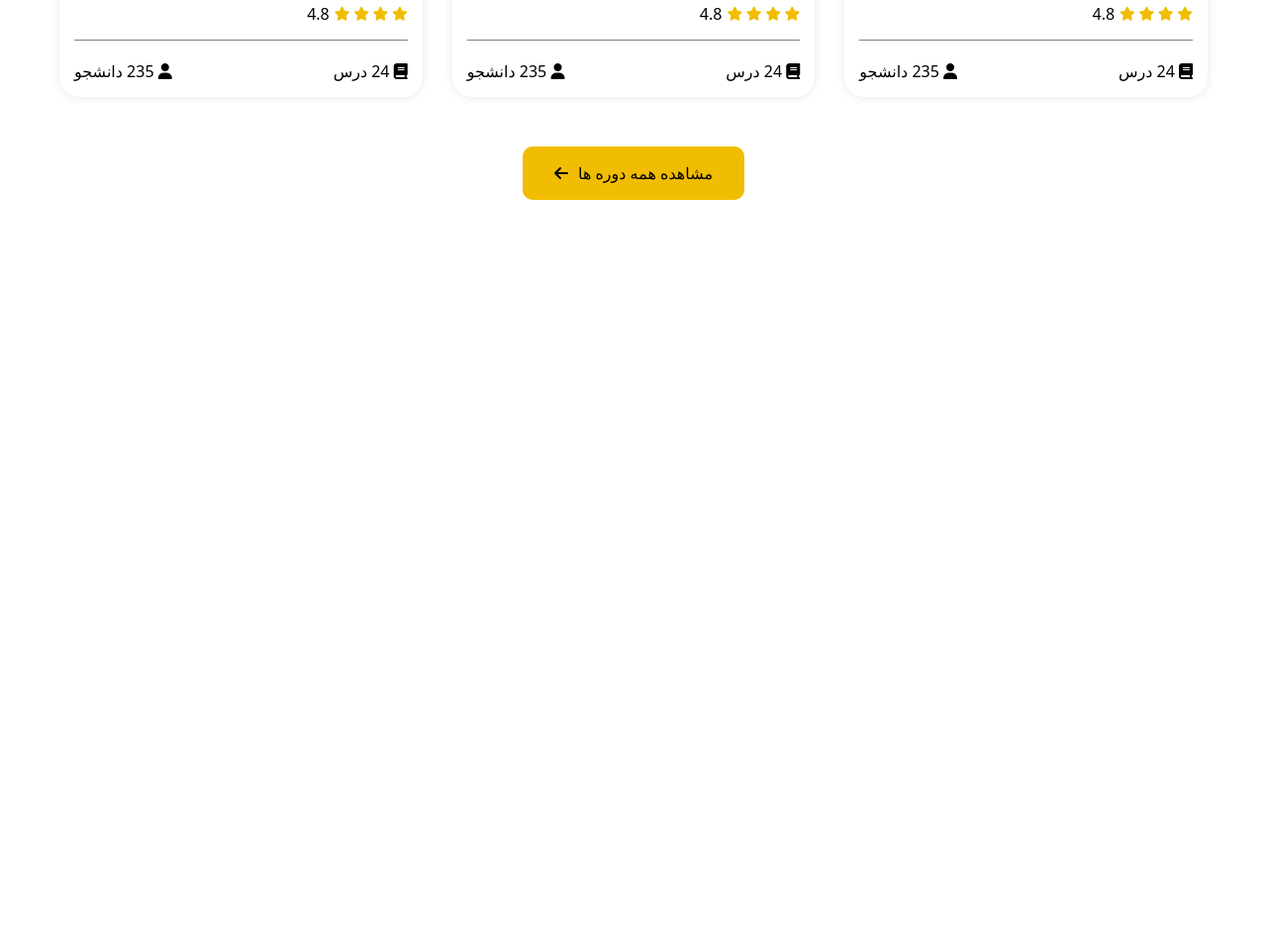
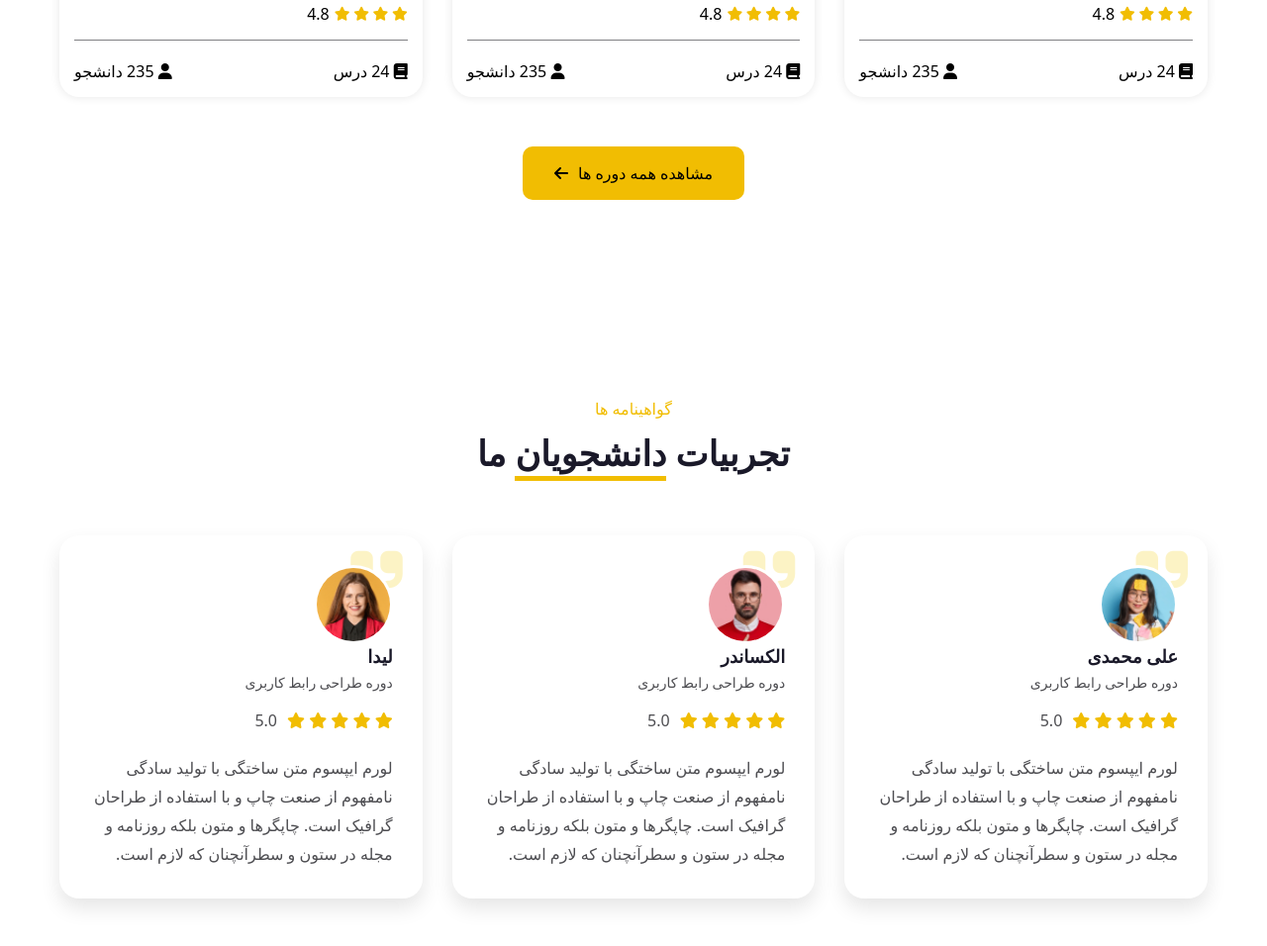
Before and after one commit to MahmoodHashem/eduko-landing-page-project, a plain HTML site: page index.html in a window 1280 px wide. Shown: the part 2378-3334 px from the top of the page at 99% size. Before the commit the page ends 2680 px from the top, so only its background shows below. Drawn offline with Linux system fonts and the light colour scheme.

Commit message:
add testimonial section

```diff
--- /dev/null
+++ b/css/testimonila.css
@@ -0,0 +1,160 @@
+
+
+
+
+.testimonial {
+    padding: 10rem 0;
+    background-color: white;
+}
+
+
+.testimonial__container {
+    max-width: 120rem;
+    margin: 0 auto;
+    padding: 0 2rem;
+}
+
+.testimonial__header {
+    text-align: center;
+    margin-bottom: 6rem;
+}
+
+.testimonial__label {
+    font-size: 1.6rem;
+    color: var(--color-primary-500);
+    display: block;
+    margin-bottom: 1rem;
+}
+
+
+.testimonial__title {
+    font-size: 3.5rem;
+    color: var(--color-dark-500);
+}
+
+.testimonial__title-highlight {
+    font-size: inherit;
+    position: relative;
+    display: inline-block;
+}
+
+.testimonial__title-highlight::after {
+    content: '';
+    position: absolute;
+    bottom: -0.5rem;
+    right: 0;
+    left: 0;
+    width: 100%;
+    height: 0.5rem;
+    background-color: var(--color-primary-500);
+}
+
+.testimonial__grid {
+    display: grid;
+    grid-template-columns: repeat(3, 1fr);
+    gap: 3rem;
+}
+
+.testimonial__card {
+    background-color: white;
+    padding: 3rem;
+    border-radius: 2rem;
+    box-shadow: 0 1rem 2rem rgba(0, 0, 0, 0.1);
+    position: relative;
+    transition: all 0.3s ease-in;
+    -webkit-border-radius: 2rem;
+    -moz-border-radius: 2rem;
+    -ms-border-radius: 2rem;
+    -o-border-radius: 2rem;
+    -webkit-transition: all 0.3s ease-in;
+    -moz-transition: all 0.3s ease-in;
+    -ms-transition: all 0.3s ease-in;
+    -o-transition: all 0.3s ease-in;
+    z-index: 1;
+}
+
+
+
+.testimonial__card-quote {
+    position: absolute;
+    top: 0.5rem;
+    right: 2rem;
+    color: var(--color-primary-300);
+    opacity: 0.5;
+    font-size: 6rem;
+    z-index: 0;
+}
+
+.testimonial-card__header {
+    display: flex;
+    flex-direction: column;
+    gap: 1.5rem;
+    align-items: start;
+    margin-bottom: 2rem;
+
+}
+
+.testimonial-card__img {
+    width: 8rem;
+    height: 8rem;
+    border-radius: 50%;
+    -webkit-border-radius: 50%;
+    -moz-border-radius: 50%;
+    -ms-border-radius: 50%;
+    -o-border-radius: 50%;
+    z-index: 1;
+    position: relative;
+    border: 3px solid white;
+    outline-offset: 3px;
+
+}
+
+
+.testimonial-card__info {
+    display: flex;
+    flex-direction: column;
+    gap: 0.5rem;
+}
+
+.testimonial-card__name {
+    font-size: 1.8rem;
+    color: var(--color-dark-500);
+}
+
+
+.testimonial-card__course {
+    font-size: 1.4rem;
+    color: var(--color-dark-400);
+}
+
+
+.testimonial-card__rating {
+    display: flex;
+    align-items: center;
+    gap: 1rem;
+}
+
+.testimonial-card__stars {
+    color: var(--color-primary-500);
+    font-size: 1.6rem;
+}
+
+.testimonial-card__text {
+    font-size: 1.6rem;
+    line-height: 1.8;
+    color: var(--color-dark-400);
+}
+
+@media screen and (max-width: 998px) {
+    .testimonial__grid {
+        grid-template-columns: repeat(2, 1fr);
+    }
+
+}
+
+@media screen and (max-width: 768px) {
+    .testimonial__grid {
+        grid-template-columns: 1fr;
+    }
+
+}
--- a/index.html
+++ b/index.html
@@ -14,7 +14,8 @@
     <link rel="stylesheet" href="./css/hero.css" />
     <link rel="stylesheet" href="./css/about.css" />
     <link rel="stylesheet" href="./css/courses.css" />
-    <link rel="stylesheet" href="./css/popular.css">
+    <link rel="stylesheet" href="./css/popular.css" />
+    <link rel="stylesheet" href="./css/testimonila.css">
     <title>Eduko</title>
   </head>
   <body>
@@ -545,7 +546,9 @@
                   alt="course"
                   class="popular__card-img"
                 />
-                <span class="popular__card-price popular__card-price--yellow"> 390$ </span>
+                <span class="popular__card-price popular__card-price--yellow">
+                  390$
+                </span>
               </div>
 
               <div class="popular__card-content">
@@ -557,9 +560,7 @@
                     class="popular__card-instructor-img"
                   />
 
-                  <span class="popular__card-instructor-name">
-                    علی محمدی
-                  </span>
+                  <span class="popular__card-instructor-name"> علی محمدی </span>
                 </div>
                 <div class="popular__card-rating">
                   <div class="popular__card-rating-stars">
@@ -573,13 +574,12 @@
 
                 <div class="popular__card-meta">
                   <div class="course__card-meta-item">
-                    <i class="fa-solid fa-book" ></i>
+                    <i class="fa-solid fa-book"></i>
                     <span>24 درس</span>
                   </div>
                   <div class="popular__card-meta-item">
                     <i class="fa-solid fa-user"></i>
                     <span>235 دانشجو</span>
-
                   </div>
                 </div>
               </div>
@@ -591,7 +591,9 @@
                   alt="course"
                   class="popular__card-img"
                 />
-                <span class="popular__card-price popular__card-price--green"> 390$ </span>
+                <span class="popular__card-price popular__card-price--green">
+                  390$
+                </span>
               </div>
 
               <div class="popular__card-content">
@@ -603,9 +605,7 @@
                     class="popular__card-instructor-img"
                   />
 
-                  <span class="popular__card-instructor-name">
-                    علی محمدی
-                  </span>
+                  <span class="popular__card-instructor-name"> علی محمدی </span>
                 </div>
                 <div class="popular__card-rating">
                   <div class="popular__card-rating-stars">
@@ -619,13 +619,12 @@
 
                 <div class="popular__card-meta">
                   <div class="course__card-meta-item">
-                    <i class="fa-solid fa-book" ></i>
+                    <i class="fa-solid fa-book"></i>
                     <span>24 درس</span>
                   </div>
                   <div class="popular__card-meta-item">
                     <i class="fa-solid fa-user"></i>
                     <span>235 دانشجو</span>
-
                   </div>
                 </div>
               </div>
@@ -637,7 +636,9 @@
                   alt="course"
                   class="popular__card-img"
                 />
-                <span class="popular__card-price popular__card-price--blue"> 390$ </span>
+                <span class="popular__card-price popular__card-price--blue">
+                  390$
+                </span>
               </div>
 
               <div class="popular__card-content">
@@ -649,9 +650,7 @@
                     class="popular__card-instructor-img"
                   />
 
-                  <span class="popular__card-instructor-name">
-                    علی محمدی
-                  </span>
+                  <span class="popular__card-instructor-name"> علی محمدی </span>
                 </div>
                 <div class="popular__card-rating">
                   <div class="popular__card-rating-stars">
@@ -665,25 +664,132 @@
 
                 <div class="popular__card-meta">
                   <div class="course__card-meta-item">
-                    <i class="fa-solid fa-book" ></i>
+                    <i class="fa-solid fa-book"></i>
                     <span>24 درس</span>
                   </div>
                   <div class="popular__card-meta-item">
                     <i class="fa-solid fa-user"></i>
                     <span>235 دانشجو</span>
-
                   </div>
                 </div>
               </div>
             </div>
-
           </div>
 
-        <button class="popular__cta">
-          مشاهده همه دوره ها
-          <i class="fa-solid fa-arrow-left" ></i>
-        </button>
+          <button class="popular__cta">
+            مشاهده همه دوره ها
+            <i class="fa-solid fa-arrow-left"></i>
+          </button>
         </div>
+      </section>
+
+      <section class="testimonial">
+        <div class="testimonial__container">
+          <div class="testimonial__header">
+            <span class="testimonial__label"> گواهینامه ها </span>
+            <h2 class="testimonial__title">
+              تجربیات
+              <span class="testimonial__title-highlight"> دانشجویان </span>
+              ما
+            </h2>
+          </div>
+
+
+        <div class="testimonial__grid">
+          <div class="testimonial__card">
+            <i class="fa-solid testimonial__card-quote fa-quote-right" ></i>
+            <div class="testimonial-card__header">
+              <div class="testimonial-card__profile">
+                <img src="./assets/images/profile-1.png" alt="profile" class="testimonial-card__img" />
+                <div class="testimonial-card__info">
+                  <h3 class="testimonial-card__name">علی محمدی</h3>
+                  <span class="testimonial-card__course">
+                    دوره طراحی رابط کاربری
+                  </span>
+                </div>
+              </div>
+              <div class="testimonial-card__rating">
+                <div class="testimonial-card__stars">
+                  <i class="fa-solid fa-star"></i>
+                  <i class="fa-solid fa-star"></i>
+                  <i class="fa-solid fa-star"></i>
+                  <i class="fa-solid fa-star"></i>
+                  <i class="fa-solid fa-star"></i>
+                </div>
+
+                <span class="testimonial-card__text"> 5.0 </span>
+              </div>
+            </div>
+            <p class="testimonial-card__text">
+              لورم ایپسوم متن ساختگی با تولید سادگی نامفهوم از صنعت چاپ و با
+              استفاده از طراحان گرافیک است. چاپگرها و متون بلکه روزنامه و مجله
+              در ستون و سطرآنچنان که لازم است.
+            </p>
+          </div>
+
+          <div class="testimonial__card">
+            <i class="fa-solid testimonial__card-quote fa-quote-right" ></i>
+            <div class="testimonial-card__header">
+              <div class="testimonial-card__profile">
+                <img src="./assets/images/profile-2.png " alt="profile" class="testimonial-card__img" />
+                <div class="testimonial-card__info">
+                  <h3 class="testimonial-card__name">الکساندر</h3>
+                  <span class="testimonial-card__course">
+                    دوره طراحی رابط کاربری
+                  </span>
+                </div>
+              </div>
+              <div class="testimonial-card__rating">
+                <div class="testimonial-card__stars">
+                  <i class="fa-solid fa-star"></i>
+                  <i class="fa-solid fa-star"></i>
+                  <i class="fa-solid fa-star"></i>
+                  <i class="fa-solid fa-star"></i>
+                  <i class="fa-solid fa-star"></i>
+                </div>
+
+                <span class="testimonial-card__text"> 5.0 </span>
+              </div>
+            </div>
+            <p class="testimonial-card__text">
+              لورم ایپسوم متن ساختگی با تولید سادگی نامفهوم از صنعت چاپ و با
+              استفاده از طراحان گرافیک است. چاپگرها و متون بلکه روزنامه و مجله
+              در ستون و سطرآنچنان که لازم است.
+            </p>
+          </div>
+
+          <div class="testimonial__card">
+            <i class="fa-solid testimonial__card-quote fa-quote-right" ></i>
+            <div class="testimonial-card__header">
+              <div class="testimonial-card__profile">
+                <img src="./assets/images/profile-3.png" alt="profile"  class="testimonial-card__img" />
+                <div class="testimonial-card__info">
+                  <h3 class="testimonial-card__name">لیدا</h3>
+                  <span class="testimonial-card__course">
+                    دوره طراحی رابط کاربری
+                  </span>
+                </div>
+              </div>
+              <div class="testimonial-card__rating">
+                <div class="testimonial-card__stars">
+                  <i class="fa-solid fa-star"></i>
+                  <i class="fa-solid fa-star"></i>
+                  <i class="fa-solid fa-star"></i>
+                  <i class="fa-solid fa-star"></i>
+                  <i class="fa-solid fa-star"></i>
+                </div>
+
+                <span class="testimonial-card__text"> 5.0 </span>
+              </div>
+            </div>
+            <p class="testimonial-card__text">
+              لورم ایپسوم متن ساختگی با تولید سادگی نامفهوم از صنعت چاپ و با
+              استفاده از طراحان گرافیک است. چاپگرها و متون بلکه روزنامه و مجله
+              در ستون و سطرآنچنان که لازم است.
+            </p>
+          </div>
+        </div>
+      </div>
       </section>
     </main>
 
```
